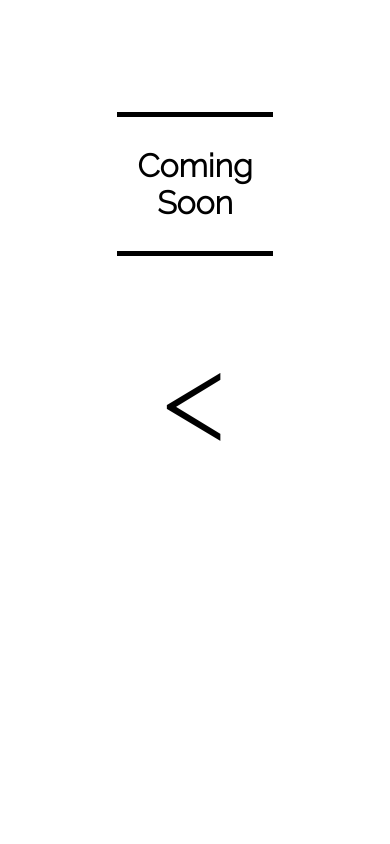
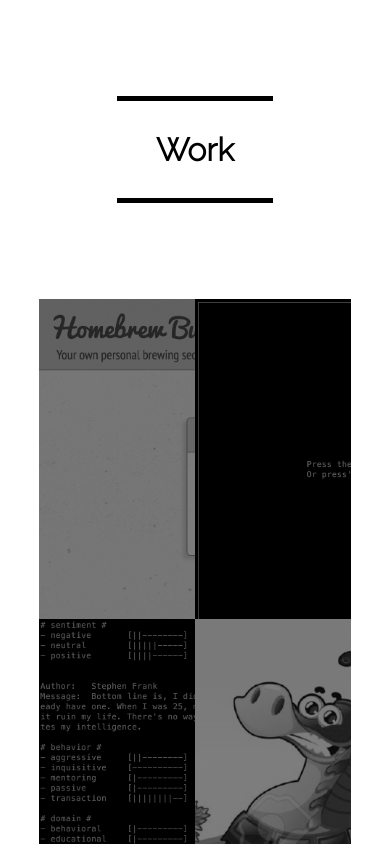
Before and after one commit to josephkane/josephkane.github.io, a website: page index.html in a window 390 px wide. Both pictures are taken after a click on the link "Portfolio". Shown: the top 844 px of the page. Drawn offline with nearby package versions, Linux system fonts and the light colour scheme.

Commit message:
initial portfolio layout

```diff
--- a/index.html
+++ b/index.html
@@ -15,6 +15,14 @@
 
 	<!-- CONTENT -->
 	<body>
+		<div id="hbb-modal" class="modal hide fade bd-example-modal-lg" tabindex="-1" role="dialog" aria-labelledby="myLargeModalLabel" aria-hidden="true">
+		  <div class="modal-dialog modal-lg">
+		    <div class="modal-content">
+		      ...
+		    </div>
+		  </div>
+		</div>
+
 		<div class="wrapper">
 			<div class="landing">
 				<div class="intro">
@@ -104,37 +112,23 @@
 			</div>
 
 			<div id="portfolio" class="section portfolio flex hide">
-				<h3 class="about-label">Coming Soon</h3>
+				<h3 class="about-label work-headline">Work</h3>
+
+				<div class="portfolio-wrapper">
+					<div class="hbb-card project-wrapper" data-toggle="modal" data-target="#hbb-modal">
+					</div>
+					<div class="meow-card project-wrapper" data-toggle="modal" data-target="#meow-modal">
+					</div>
+					<div class="lexicon-card project-wrapper" data-toggle="modal" data-target="#lexicon-modal">
+					</div>
+					<div class="gauntlet-card project-wrapper" data-toggle="modal" data-target="#gauntlet-modal">
+					</div>
+
+				</div>
 
 				<a class="back-to-landing" href="javascript: backToLanding('portfolio')">
 					<
 				</a>
-
-				<!-- <h2>Work</h2>
-				<div class="project-wrapper test" data-toggle="modal" data-target=".hbb-modal">
-					<h4 class="project-heading">Homebrew Buddy</h4>
-					<div class="project-links">
-						<a href=""></a>
-						<a href=""></a>
-					</div>
-				</div>
-				<div class="project-wrapper test" data-toggle="modal" data-target=".ameowzon-modal">
-					<h4 class="project-heading">A-meow-zon</h4>
-					<div class="project-links">
-						<a href=""></a>
-					</div>
-				</div>
-				<div class="project-wrapper test" data-toggle="modal" data-target=".gauntlet-modal">
-					<h4 class="project-heading">Gautlet</h4>
-					<div class="project-links">
-						<a href=""></a>
-						<a href=""></a>
-					</div>
-				</div>
-
-				<a class="back-to-landing" href="javascript: backToLanding('portfolio')">
-					<
-				</a> -->
 
 			</div>
 
--- a/src/sass/contact.sass
+++ b/src/sass/contact.sass
@@ -1,8 +1,5 @@
 @import "variables"
 @import "mixins"
-
-.contact
-
 
 .contact-wrapper
 	width: 100%
--- a/src/sass/main.sass
+++ b/src/sass/main.sass
@@ -4,3 +4,4 @@
 @import "landing"
 @import "about"
 @import "contact"
+@import "portfolio"
--- /dev/null
+++ b/src/sass/portfolio.sass
@@ -0,0 +1,34 @@
+.portfolio-wrapper
+	display: flex
+	flex-flow: row wrap
+	width: 80%
+	margin: 0 auto
+
+.work-headline
+	margin: 6rem auto
+
+.project-headline
+	font-weight: bold
+
+.project-wrapper
+	height: 20rem
+	width: 50%
+	background-repeat: no-repeat
+	background-size: cover
+	-webkit-filter: grayscale(100%) brightness(50%)
+	filter: grayscale(100%) brightness(50%)
+	&:hover
+		-webkit-filter: grayscale(0%) brightness(100%)
+		filter: grayscale(0%) brightness(100%)
+
+.hbb-card
+	background-image: url("portfolio/hbb.png")
+
+.meow-card
+	background-image: url("portfolio/a-meow-zon.png")
+
+.gauntlet-card
+	background-image: url("portfolio/gauntlet.png")
+
+.lexicon-card
+	background-image: url("portfolio/lexicon.png")
```
Also changed, not shown: dist/css/main.css, dist/css/portfolio/a-meow-zon.png (added), dist/css/portfolio/emojis.png (added), dist/css/portfolio/gauntlet.png (added), dist/css/portfolio/hbb.png (added), dist/css/portfolio/lexicon.png (added), dist/css/portfolio/pop-report.png (added), dist/css/portfolio/profile.png (added), dist/css/portfolio/tap.png (added), 1 other file.
